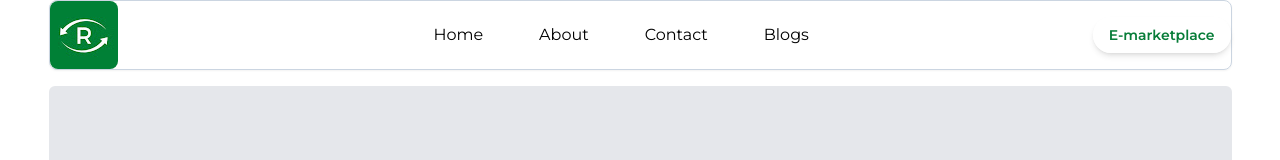
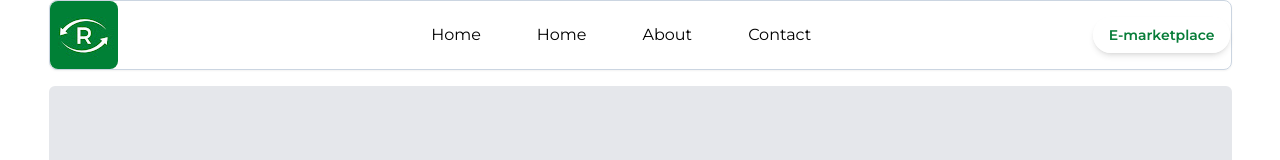
Before and after one commit to rewayy/Reway_final, a React (Vite) app: page /blogs in a window 1280 px wide. Shown: the top 160 px of the page. Built offline with nearby package versions, Linux system fonts and the light colour scheme; a web font is replaced by a local one.

Commit message:
add smooth-scroll

```diff
--- a/src/App.jsx
+++ b/src/App.jsx
@@ -1,19 +1,21 @@
-import { useState } from 'react'
 import Blog from './pages/Blog'
-import {Route, Routes} from "react-router-dom";
+import {BrowserRouter as Router, Routes, Route } from "react-router-dom";
 import Layout from './pages/Layout';
-import { AllSection, HeroPage } from './components';
+import AllSection from './components/AllSection';
 
 
 export default function App() {
   return (
     <>
     <Routes>
-      <Route index element={<AllSection />} />
-      <Route path="/" element={<Layout />}>
-        <Route path="/blogs" element={<Blog/>} />
+      <Route index element={<AllSection/>} />
+      <Route />
+        <Route path="/" element={<Layout />}>
+          <Route path="/blogs" element={<Blog/>} />
       </Route>
     </Routes>
+
+
 
     </>
 
--- a/src/components/AllSection.jsx
+++ b/src/components/AllSection.jsx
@@ -8,7 +8,8 @@ import { ContactUS } from './ContactUs';
 import { Testimonial } from './Testimonial';
 import { Footer } from './Footer';
 import  AppPage  from './AppDownload/AppPage';
-import Timeline from './Timeline/timelinepage';
+import Timeline from './Timeline/Timelinepage.jsx';
+
 
 const AllSection = () => {
   return (
@@ -19,7 +20,7 @@ const AllSection = () => {
         <Thumbnail/>
         <Map/>
         <Testimonial/>
-        <Timeline/>
+        <Timeline />
         <ContactUS/>
         <AppPage/>
         <Footer/>
--- a/src/components/ContactUs.jsx
+++ b/src/components/ContactUs.jsx
@@ -40,7 +40,7 @@ export const ContactUS = () => {
   };
 
   return (
-    <div className="text-center p-8 " >
+    <div id='contact' className="text-center p-8 " >
       <h1 className="text-4xl text-black p-4">CONTACT US</h1>
       <div className="border-b-2 border-teal-400 rounded-full mx-auto w-60 mt-2"></div>
       <p className="font-s text-center my-5 text-2xl font-thin">
--- a/src/components/Navbar.jsx
+++ b/src/components/Navbar.jsx
@@ -1,6 +1,7 @@
 import React, { useState } from 'react'
 import { logo } from '../assets'
 import { Link } from 'react-router-dom'
+import { Link as ScrollLink } from 'react-scroll';
 import { GiHamburgerMenu } from "react-icons/gi";
 import { ImCross } from "react-icons/im";
 import { func } from 'prop-types';
@@ -8,21 +9,23 @@ import { func } from 'prop-types';
 const Navbar = () => {
     const[nav, setNav] = useState(false);
 
-    const links=[
+    const links = [
         {
-            id:1,
-            link:'Home'
+          id: 1,
+          link: 'Home',
+          to: 'home',
         },
         {
-            id:2,
-            link:'About'
+          id: 2,
+          link: 'About',
+          to: 'about',
         },
         {
-            id:3,
-            link:'Contact'
+          id: 3,
+          link: 'Contact',
+          to: 'contact',
         },
-
-    ]
+      ];
 
   return (
             <div className='max-w-[1183px] relative m-auto font-mont  text-white   h-full flex items-center justify-between'>
@@ -33,17 +36,19 @@ const Navbar = () => {
                     </Link>
 
                     {/* Nav-links */}
-                    <div className='flex items-center  '>
-                        <ul  className='hidden  lg:flex px-2 ml-8 text-md text-white cursor-pointer justify-between gap-10 items-center '>
-                        {links.map(({id,link}) =>(
-                            <>
-                                <li className=' hover:underline underline-offset-8 cursor-pointer  px-2 ' key={id}>
-                                                                {link}
-                                </li>
-                            </>
-                        ))}
-                        {/* to react-router to work */}
-                        <Link className='px-2 hover:underline underline-offset-8' to={'/blogs'}> Blogs  </Link>
+                    <div className='flex items-center'>
+                        <ul className='hidden lg:flex px-2 ml-8 text-md text-white cursor-pointer justify-between gap-10 items-center'>
+                                {links.map(({ id, link, to }) => (
+                                    <li className='hover:underline underline-offset-8 cursor-pointer px-2' key={id}>
+                                    <ScrollLink to={to} smooth={true} duration={600}>
+                                        {link}
+                                    </ScrollLink>
+                                    </li>
+                                ))}
+                                {/* to react-router to work */}
+                                <Link className='px-2 hover:underline underline-offset-8' to='/blogs' smooth>
+                                    Blogs
+                                </Link>
                         </ul>
                     </div>
 
@@ -68,10 +73,12 @@ const Navbar = () => {
                                 </Link>
 
                                 <ul  className="text-2xl font-bold w-fullrounded-lg h-full gap-2 flex flex-col justify-center items-center text-center " >
-                                    <li  onClick={()=> setNav(!nav)} className='py-3  w-full '>HOME</li>
-                                        <li  onClick={()=> setNav(!nav)} className='  py-3 w-full '>ABOUT</li>
-                                        <li onClick={()=> setNav(!nav)} className=' py-3 w-full '>CONTACT</li>
-                                    <Link to={'/blogs'} className=' py-3 w-full '>BLOGS</Link>
+                                {links.map(({ id, link, to }) => (
+                                    <ScrollLink onClick={()=> setNav(!nav)} className='py-3  w-full' to={to} smooth={true} duration={600}>
+                                        {link}
+                                    </ScrollLink>
+                                ))}
+                                    <Link to={'/blogs'} className=' py-3 w-full '>Blogs</Link>
                                 </ul>
                           </div>
                     )}
--- a/src/components/OurJourney.jsx
+++ b/src/components/OurJourney.jsx
@@ -3,7 +3,7 @@ import { wasteImage } from '../assets'
 
 export const OurJourney = () => {
   return (
-    <div className='w-full h-full md:pb-20  md:pt-10 '>
+    <div  id='about' className='w-full h-full md:pb-20  md:pt-10 '>
         <div className='max-w-[1206px] m-auto  h-full flex flex-col items-center justify-between' >
 
             <div className='w-full h-full md:grid grid-cols-2  md:mb-12 mb-10   text-center'>
--- a/src/components/RouterNavbar.jsx
+++ b/src/components/RouterNavbar.jsx
@@ -8,21 +8,22 @@ import { func } from 'prop-types';
 const Navbar = () => {
     const[nav, setNav] = useState(false);
 
-    const links=[
+    const links = [
         {
-            id:1,
-            link:'About'
+          id: 1,
+          link: 'Home',
+
         },
         {
-            id:2,
-            link:'Contact'
+          id: 2,
+          link: 'About',
+
         },
         {
-            id:3,
-            link:'Blogs'
+          id: 3,
+          link: 'Contact',
         },
-
-    ]
+      ];
 
   return (
             <div className='max-w-[1183px] min-w-[375px] relative m-auto font-mont border shadow-md md:shadow-sm border-slate-300 mb-4 rounded-lg  text-black   h-full flex items-center justify-between'>
@@ -71,10 +72,12 @@ const Navbar = () => {
                                 </Link>
 
                                 <ul  className="text-2xl font-bold w-fullrounded-lg h-full gap-2 flex flex-col justify-center items-center text-center " >
-                                    <Link to={'/'}  onClick={()=> setNav(!nav)} className='py-3  w-full '>HOME</Link>
-                                        <li  onClick={()=> setNav(!nav)} className='  py-3 w-full '>ABOUT</li>
-                                        <li onClick={()=> setNav(!nav)} className=' py-3 w-full '>CONTACT</li>
-                                        <li onClick={()=> setNav(!nav)} className=' py-3 w-full '>BLOGS</li>
+                                    {links.map(({ id, link }) => (
+                                        <Link to={'/'} className='py-3  w-full'>
+                                            {link}
+                                        </Link>
+                                    ))}
+                                        <li onClick={()=> setNav(!nav)} className=' py-3 w-full '>Blogs</li>
                                 </ul>
                           </div>
                     )}
--- a/src/components/Timeline/timelinepage.jsx
+++ b/src/components/Timeline/timelinepage.jsx
@@ -2,7 +2,8 @@ import React from 'react';
 import './timelinepage.css';
 // import RecyclingRoundedIcon from '@mui/icons-material/RecyclingRounded';
 import { FaRecycle } from "react-icons/fa";
-import timelineElements from "./timelineElement";
+import TimelineElements from "./TimelineElement";
+
 import { GoTriangleRight } from "react-icons/go";
 
 import {
@@ -15,14 +16,14 @@ import "react-vertical-timeline-component/style.min.css";
 function Timeline() {
 
   return (
-    <div className='py-8 font-mont font-normal flex flex-col justify-center items-center ' >
+    <div className='py-8 font-mont font-normal flex flex-col justify-center items-center '>
       <h1 className="timeline-title text-black flex flex-col   ">Our Journey <br/>
         < span className='border-2 mt-1 border-green-300 rounded-full w-full' />
         <h2 className='font-normal underline-none lowercase text-[25px] text-gray-800'>so far</h2>
       </h1>
 
       <VerticalTimeline  >
-      {timelineElements.map((element) => {
+      {TimelineElements.map((element) => {
 
           return (
             <VerticalTimelineElement
--- a/src/pages/Blog.jsx
+++ b/src/pages/Blog.jsx
@@ -2,7 +2,7 @@ import React from 'react'
 
 const Blog = () => {
   return (
-    <div className='w-full h-screen min-w-[375px]  mt-2'>
+    <div id='blogs' className='w-full h-screen min-w-[375px]  mt-2'>
         <div className='max-w-[1183px] lg:m-auto mx-2 py-6 md:mx-4 bg-gray-200 rounded-md text-black  font-thin h-full flex items-center justify-center'>
           Your blogs will be show here.
         </div>
```
